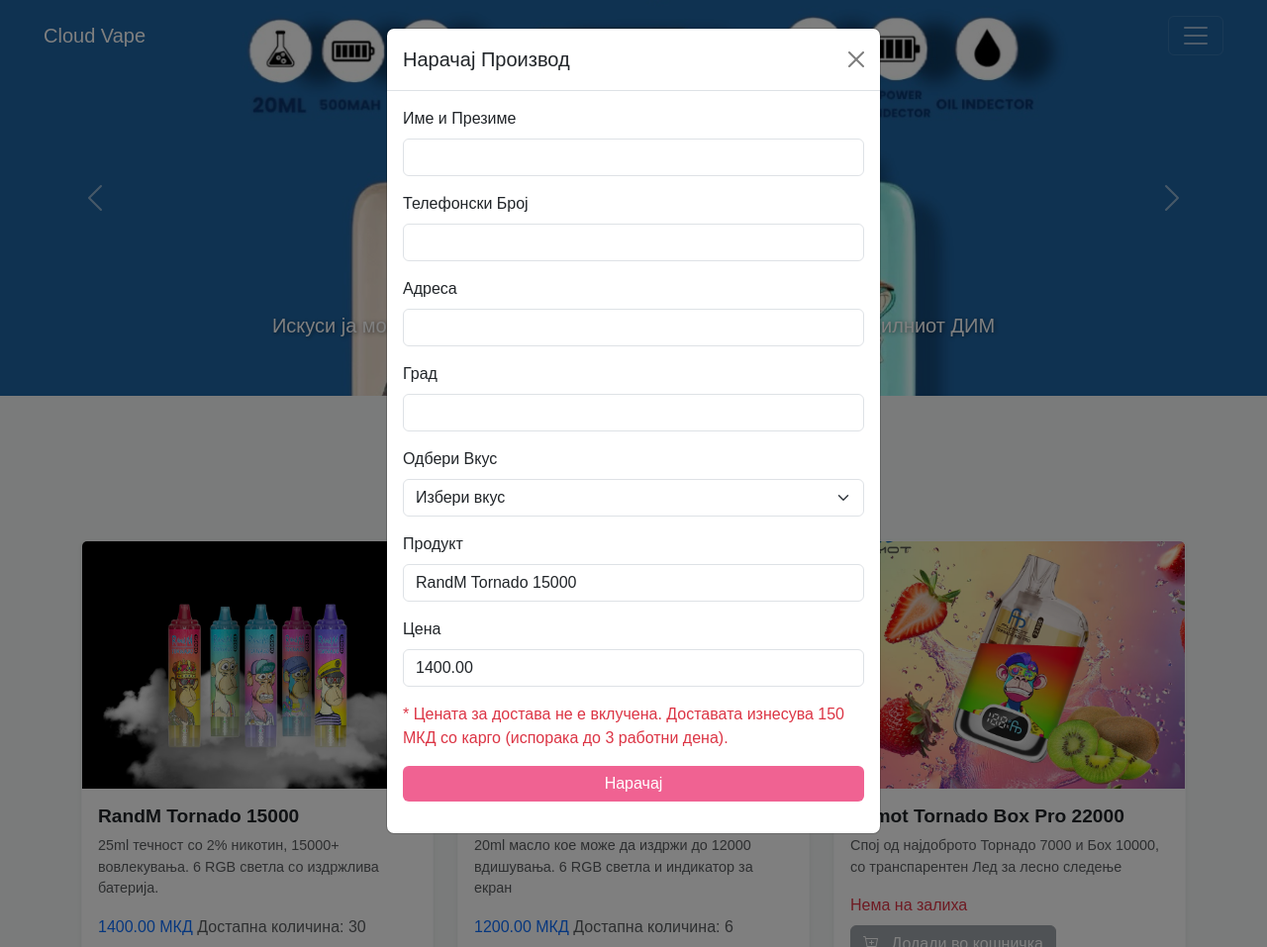
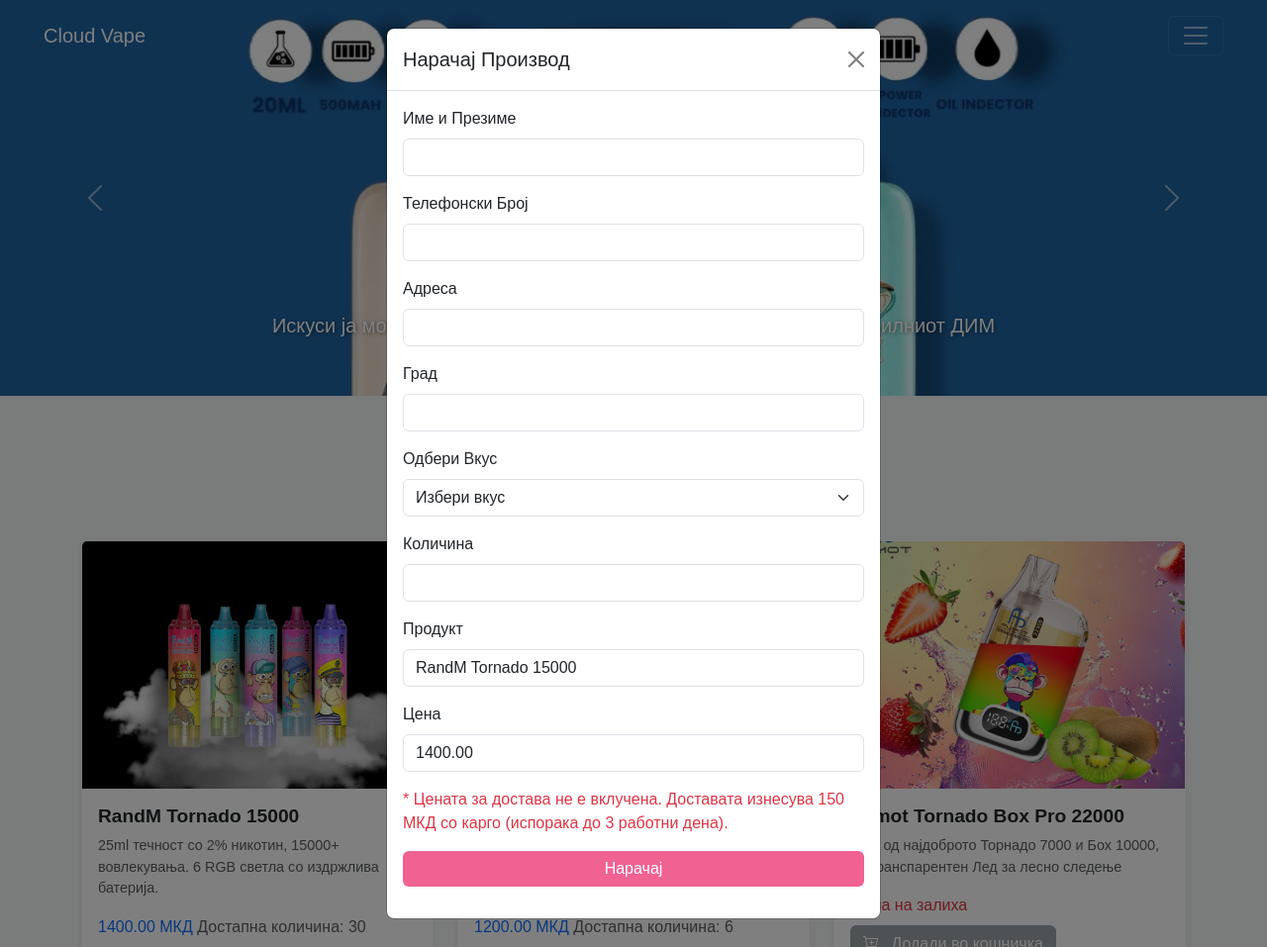
Before and after one commit to markosrbakov/CloudVape, a Django app: page / in a window 1280 px wide, after a click on "Додади во кошничка". Shown: the whole page at 99% size. Run offline with Django 5.2, Linux system fonts and the light colour scheme; data comes from the database, SQL or seed files in the repository.

Commit message:
Update index.html , Added quantity of order

```diff
--- a/templates/index.html
+++ b/templates/index.html
@@ -244,7 +244,6 @@
 </div>
 
 
-
     <div class="modal fade" id="orderModal" tabindex="-1" aria-labelledby="orderModalLabel" aria-hidden="true">
         <div class="modal-dialog">
             <div class="modal-content">
@@ -278,8 +277,8 @@
     <option value="dragonFruitIce12k">DRAGON FRUIT ICE 12k & 15k</option>
     <option value="pinkLemonade12k">PINK LEMONADE 12k & 15k</option>
     <option value="watermelonIce15k">WATERMELLON ICE 15k</option>
-    <option value="cherryCola22k">CHERRY COLA 22k</option>
-    <option value="peachIce22k">PEACH ICE 22k</option>
+                               <option value="cherryCola22k">CHERRY COLA 22k</option>
+                               <option value="peachIce22k">PEACH ICE 22k</option>
     <option value="blueSourRaspberry12k">BLUESOUR RASPBERRY 12k</option>
     <option value="strawberryKiwi12k">STRAWBERRY KIWI 12k</option>
     <option value="blueberryOnIce12k">BLUEBERRY ON ICE 12k</option>
@@ -290,6 +289,10 @@
 </select>
                         </div>
                         <div class="mb-3">
+                            <label for="kolicina" class="form-label">Количина</label>
+                            <input type="number" class="form-control" id="kolicina" required>
+                        </div>
+                        <div class="mb-3">
                             <label for="productName" class="form-label">Продукт</label>
                             <input type="text" class="form-control" id="productName" readonly>
                         </div>
@@ -297,7 +300,7 @@
                             <label for="productPrice" class="form-label">Цена</label>
                             <input type="text" class="form-control" id="productPrice" readonly>
                         </div>
-                        <p class="text-danger mt-3">
+                         <p class="text-danger mt-3">
                         * Цената за достава не е вклучена. Доставата изнесува 150 МКД со карго (испорака до 3 работни дена).
                         </p>
                         <div class="mb-3">
@@ -339,6 +342,7 @@
             address: document.getElementById("address").value,
             city: document.getElementById("city").value,
             product_name: document.getElementById("productName").value,
+            kolicina: document.getElementById("kolicina").value,
             product_price: document.getElementById("productPrice").value,
             flavor: document.getElementById("flavor").value  // Додадено поле за вкус
         };
```
